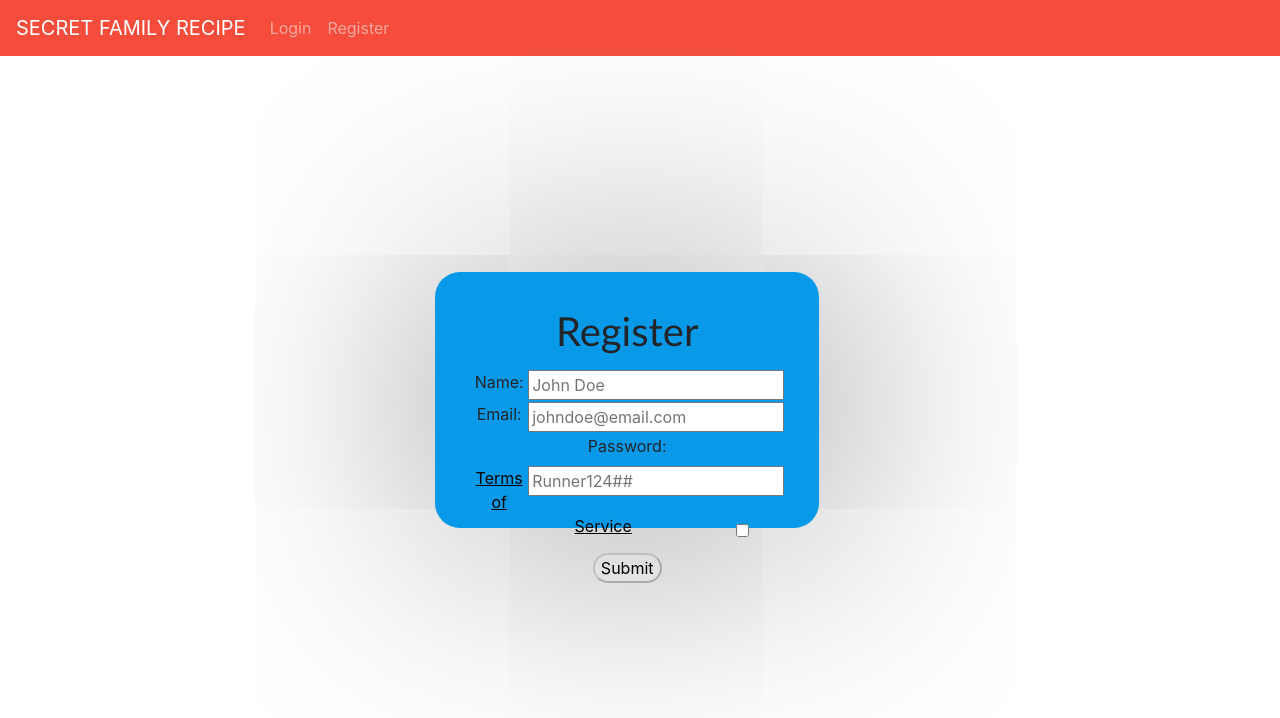
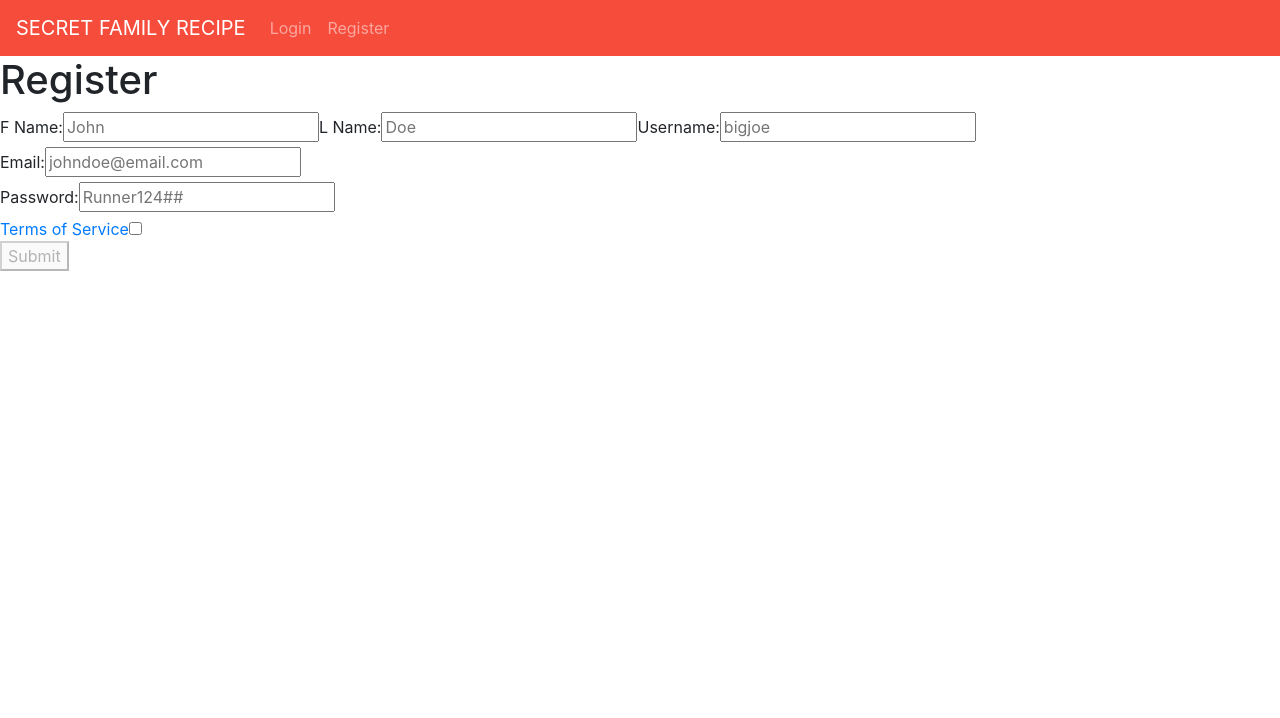
Before and after one commit to tt-webpt-105-Build-Week-2/Front-end, a React (Create React App) app: page /register in a window 1280 px wide. Shown: the top 718 px of the page. Built offline with nearby package versions, Linux system fonts and the light colour scheme.

Commit message:
changed reg and login forms

```diff
--- a/src/Login/LoginForm.js
+++ b/src/Login/LoginForm.js
@@ -1,5 +1,5 @@
 import React, { useState, useEffect } from 'react';
-import './LoginForm.css';
+// import './LoginForm.css';
 import schema from './loginSchema'
 import * as yup from 'yup'
 import { Route, Switch } from 'react-router-dom'
@@ -7,11 +7,11 @@ import axios from 'axios'
 import { useHistory } from "react-router-dom";
 
 const initialFormValues = {
-  email: '',
+  username: '',
   password: ''
 }
 const initialFormErrors = {
-  email: '',
+  username: '',
   password: ''
 }
 const initialUsers = []
@@ -25,10 +25,11 @@ const LoginForm = () => {
   const [disabled, setDisabled] = useState(initialDisabled)
 
   const postNewUsers = newUser => {
-    axios.post('https://reqres.in/api/users', newUser)
+    axios.post('https://secret-family-recipes-6.herokuapp.com/auth/login', newUser)
       .then(response => {
         setUsers([...users, response.data])
-        localStorage.setItem("token", response.data.payload);
+        localStorage.setItem("token", response.data.token);
+        console.log(response.data)
         window.location.assign('/recipes');
       })
       .catch(error => {
@@ -79,7 +80,7 @@ const LoginForm = () => {
 
   const submit = () => {
     const newUser = {
-      email: formValues.email.trim(),
+      username: formValues.username.trim(),
       password: formValues.password.trim()
     }
     postNewUsers(newUser)
@@ -105,18 +106,16 @@ const LoginForm = () => {
         <h1>Login</h1>
 
         <div>
-        <div>{formErrors.name}</div>
-        <div>{formErrors.email}</div>
+          <div>{formErrors.username}</div>
           <div>{formErrors.password}</div>
-        <div>{formErrors.terms}</div>
         </div>
 
-      <label>Email:     </label>
+        <label>Username:     </label>
         <input
-        value={formValues.email}
+          value={formValues.username}
           onChange={onChange}
-        name='email'
-        type='email'
+          name='username'
+          type='username'
         />
 
         <label>Password:     </label>
--- a/src/Login/loginSchema.js
+++ b/src/Login/loginSchema.js
@@ -1,9 +1,8 @@
 import * as yup from 'yup';
 
 export default yup.object().shape({
-  email: yup.string()
-    .email('Must be a valid email')
-    .required('Email is required'),
+  username: yup.string()
+    .required('Username is required'),
   password: yup.string()
     .required('Password is required')
     .min(7, 'Password must be at least 7 characters long')
--- a/src/Registration/RegistrationForm.js
+++ b/src/Registration/RegistrationForm.js
@@ -3,12 +3,21 @@ import * as yup from "yup";
 import formSchema from "./registrationSchema";
 import { Route, Switch } from "react-router-dom";
 import axiosWithAuth from '../utils/axiosWithAuth';
-import "./RegistrationForm.css";
+// import "./RegistrationForm.css";
+import { useHistory } from 'react-router-dom';
 
 function RegistrationForm(props) {
-  const initialForm = { name: "", email: "", password: "", checkbox: false };
+  const initialForm = {
+    first_name: '',
+    last_name: '',
+    username: '',
+    email: '',
+    password: '',
+  };
   const [formValues, setFormValues] = useState(initialForm);
   const [buttonDisabled, setButtonDisabled] = useState(true);
+
+  let history = useHistory();
 
   const submitForm = (event) => {
     event.preventDefault();
@@ -22,7 +31,8 @@ function RegistrationForm(props) {
       .post('/auth/register', formValues)
       .then(res => {
         console.log(res)
-              props.postLogin(formValues)
+        // props.postLogin(formValues)
+        history.push('/signin')
       })
       .catch(err => {
         console.log(err)
@@ -52,8 +62,8 @@ function RegistrationForm(props) {
       yup
         .reach(formSchema, name)
         .validate(event.target.checked)
-        .then(() => {})
-        .catch((error) => {});
+        .then(() => { })
+        .catch((error) => { });
 
       setFormValues({
         ...formValues,
@@ -63,8 +73,8 @@ function RegistrationForm(props) {
       yup
         .reach(formSchema, name)
         .validate(value)
-        .then(() => {})
-        .catch((error) => {});
+        .then(() => { })
+        .catch((error) => { });
 
       setFormValues({
         ...formValues,
@@ -90,13 +100,30 @@ function RegistrationForm(props) {
       <form onSubmit={submitForm}>
         <h1>Register</h1>
         <div class="name">
-          <label>Name:</label>
+          <label>F Name:</label>
           <input
             type="text"
-            name="name"
+            name="first_name"
             id="name"
-            value={formValues.name}
-            placeholder="John Doe"
+            value={formValues.first_name}
+            placeholder="John"
+            onChange={inputChange}
+          />
+          <label>L Name:</label>
+          <input
+            type="text"
+            name="last_name"
+            id="name"
+            value={formValues.last_name}
+            placeholder="Doe"
+            onChange={inputChange}
+          /><label>Username:</label>
+          <input
+            type="text"
+            name="username"
+            id="username"
+            value={formValues.username}
+            placeholder="bigjoe"
             onChange={inputChange}
           />
         </div>
--- a/src/Registration/registrationSchema.js
+++ b/src/Registration/registrationSchema.js
@@ -1,7 +1,9 @@
 import * as yup from 'yup';
 
 let formSchema = yup.object().shape({
-  name: yup.string().required("Name is a required field."),
+  first_name: yup.string().required("First Name is a required field."),
+  last_name: yup.string().required("Last Name is a required field."),
+  username: yup.string().required("username is a required field."),
   email: yup.string().required("Email is a required field.").email(),
   password: yup.string().required("Please enter your password"),
   checkbox: yup.boolean().oneOf([true], "You obviously need to read the Terms!")
--- a/src/components/recipes/RecipeCard.js
+++ b/src/components/recipes/RecipeCard.js
@@ -8,9 +8,10 @@ const RecipeCard = ({ title, source, id }) => {
             <Card className="card-container">
                 <Card.Img variant="top" className="card-img" src="https://img.buzzfeed.com/thumbnailer-prod-us-east-1/3c0710e0531b41b7804acf4a52ee15be/FB_04forpkg.jpg?output-format=auto&output-quality=auto" />
                 <Card.Body>
-                    <Card.Title >Creamy Mac 'n' Cheese</Card.Title>
+                    <Card.Title >{title}</Card.Title>
                     <Card.Text>
-                        Bacon ipsum dolor amet short ribs brisket venison rump drumstick pig sausage chicken.
+                        {source}
+                        {id}
                     </Card.Text>
                     <Button href="/recipe0" variant="danger">View Recipe</Button>
                 </Card.Body>
--- a/src/components/recipes/RecipesList.js
+++ b/src/components/recipes/RecipesList.js
@@ -4,6 +4,8 @@ import RecipeCard from './RecipeCard'
 
 
 const RecipesList = ({ recipe }) => {
+
+
     return (
         <div >
             <h1>Recipes List:</h1>
--- a/src/utils/axiosWithAuth.js
+++ b/src/utils/axiosWithAuth.js
@@ -7,7 +7,7 @@ export const axiosWithAuth = () => {
     headers: {
       Authorization: token,
     },
-    baseURL: 'https://secret-recipes-2.herokuapp.com/api',
+    baseURL: 'https://secret-family-recipes-6.herokuapp.com/',
   })
 }
 
```
Also changed, not shown: src/context/RecipeContext.js (added, +27 -0 lines). Lines whose indentation alone changed are shown as unchanged.
